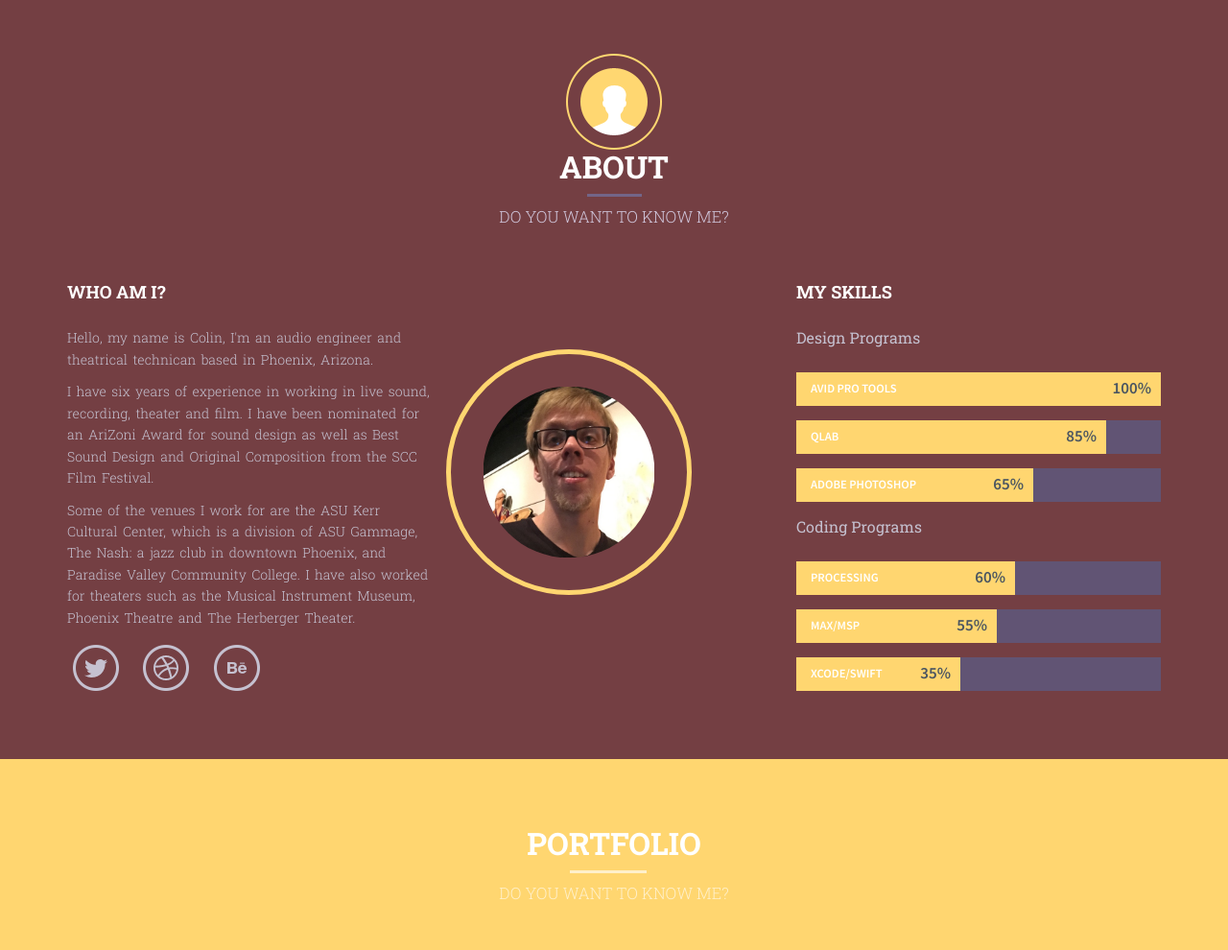
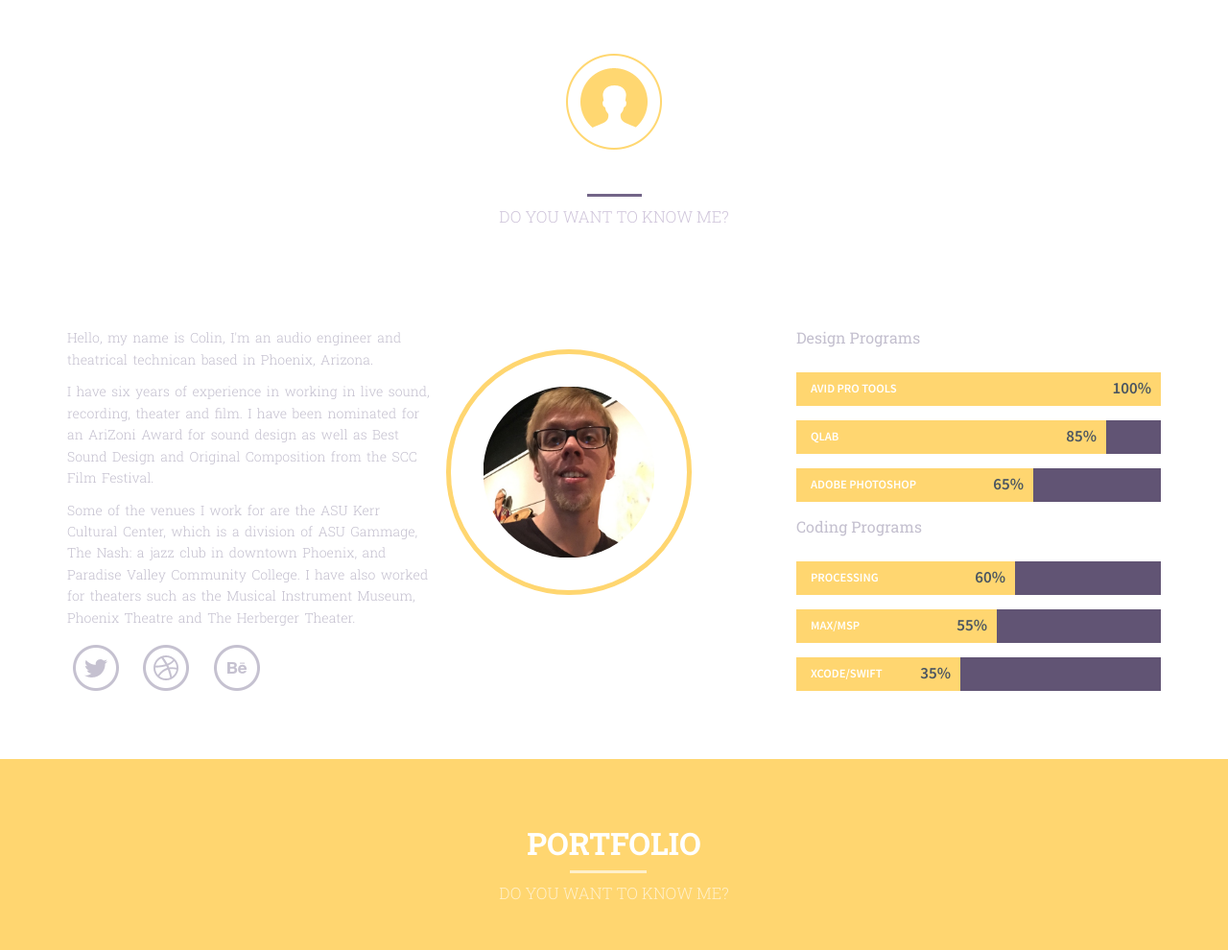
Before and after one commit to Coliphonic/AME294Final, a PHP site: page / in a window 1280 px wide. Shown: the part 755-1745 px from the top of the page at 96% size. Run offline with PHP 8.4, Linux system fonts and the light colour scheme; data that the repository does not hold is empty.

Commit message:
Background Change

```diff
--- a/web/css/style.css
+++ b/web/css/style.css
@@ -174,7 +174,7 @@
 	bottom: 23%;
 }
 .about-section{
-	background:#743F43;
+	background:#743F43B;
 	padding:4em 0;
 }
 .about-section-head{
```
